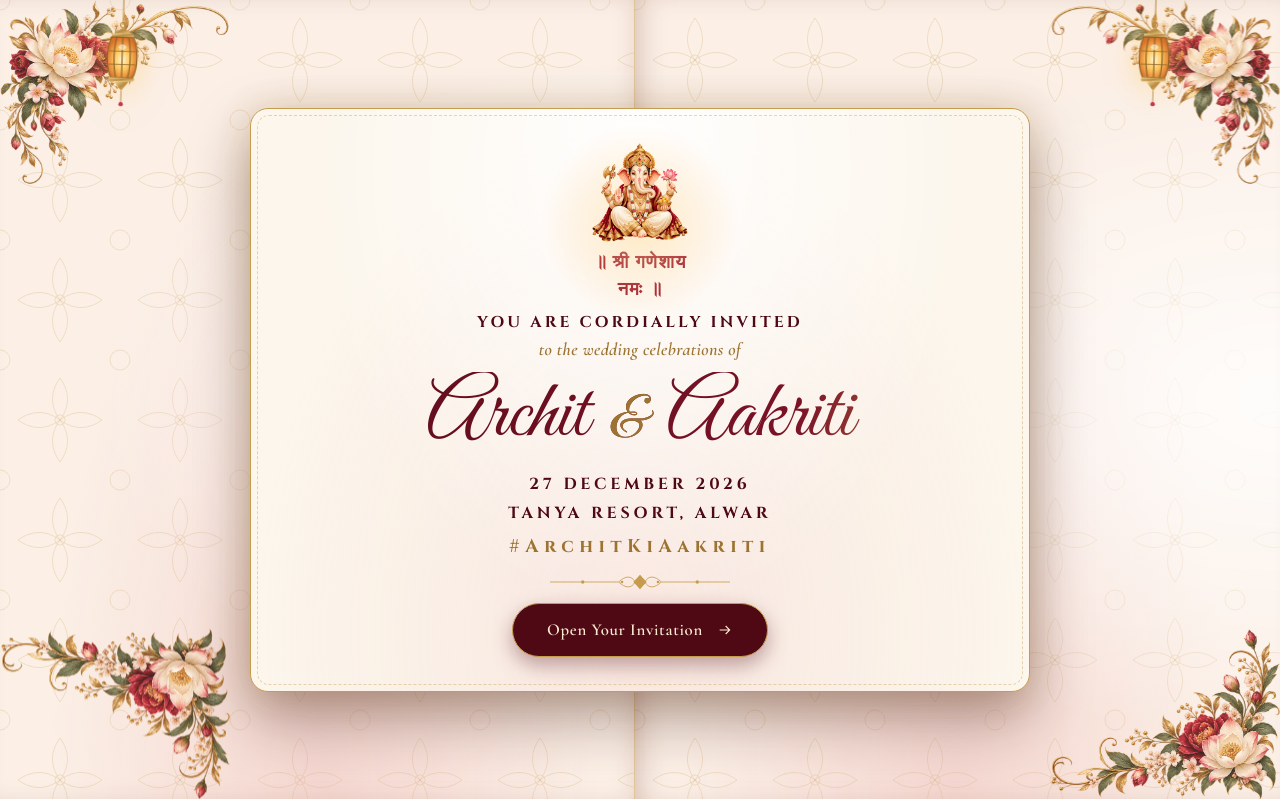
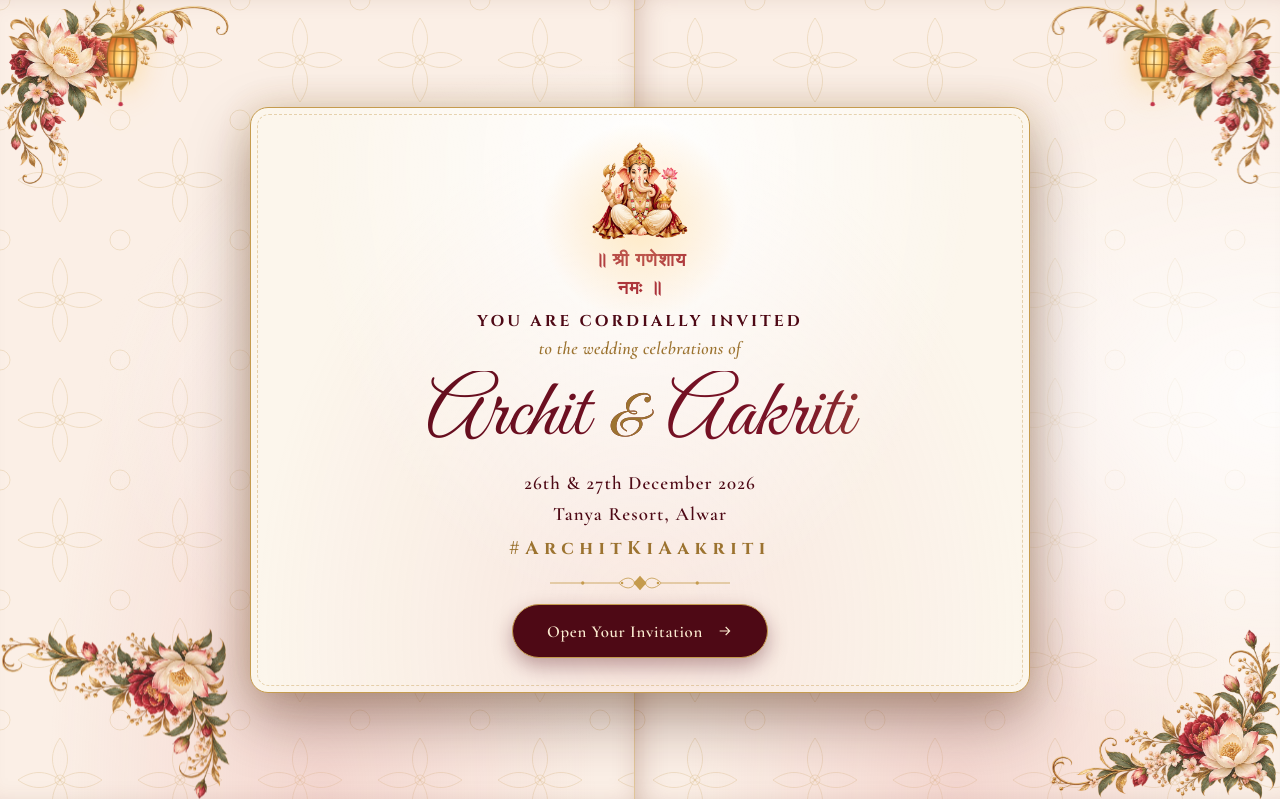
Before and after one commit to architmathur/architaakriti, a plain HTML site: page index.html in a window 1280 px wide. Shown: the top 799 px of the page. Drawn offline with nearby package versions, Linux system fonts and the light colour scheme; a web font is replaced by a local one.

Commit message:
✨ Fix: Capitalize names (Title Case) & set dates to 26th & 27th December everywhere

```diff
--- a/assets/css/style.css
+++ b/assets/css/style.css
@@ -360,12 +360,12 @@ body {
 }
 
 .fam-name {
-  font-family: var(--f-caps);
-  letter-spacing: 0.16em;
+  font-family: var(--f-serif);
+  letter-spacing: 0.04em;
   color: var(--rose);
-  font-size: clamp(0.82rem, 1.8vw, 1.02rem);
+  font-size: clamp(1.1rem, 2.2vw, 1.35rem);
   font-weight: 700;
-  text-transform: uppercase;
+  text-transform: capitalize;
 }
 
 .fam-parents {
@@ -390,14 +390,14 @@ body {
 }
 
 .intro__date {
-  font-family: var(--f-caps);
-  letter-spacing: 0.24em;
+  font-family: var(--f-serif);
+  letter-spacing: 0.06em;
   color: var(--maroon);
-  margin: 4px 0 0;
-  font-size: clamp(0.82rem, 1.8vw, 1rem);
-  font-weight: 700;
-  line-height: 1.8;
-  text-transform: uppercase;
+  margin: 6px 0 0;
+  font-size: clamp(0.95rem, 2vw, 1.18rem);
+  font-weight: 600;
+  line-height: 1.6;
+  text-transform: none;
 }
 
 .intro__tag {
@@ -549,13 +549,13 @@ body {
 }
 
 .blessing__names {
-  font-family: var(--f-caps);
-  letter-spacing: 0.14em;
+  font-family: var(--f-serif);
+  letter-spacing: 0.04em;
   color: var(--maroon);
   text-wrap: balance;
-  font-size: clamp(0.85rem, 1.9vw, 1.05rem);
+  font-size: clamp(1.05rem, 2.2vw, 1.25rem);
   font-weight: 700;
-  text-transform: uppercase;
+  text-transform: capitalize;
 }
 
 .blessing__names .hon {
@@ -593,13 +593,13 @@ body {
 }
 
 .hero__sub {
-  font-family: var(--f-caps);
-  letter-spacing: 0.3em;
+  font-family: var(--f-serif);
+  letter-spacing: 0.08em;
   color: var(--maroon);
   margin: 6px 0 0;
-  font-size: clamp(0.75rem, 1.6vw, 0.98rem);
-  font-weight: 700;
-  text-transform: uppercase;
+  font-size: clamp(0.95rem, 1.8vw, 1.15rem);
+  font-weight: 600;
+  text-transform: none;
 }
 
 .hero__sub .sep {
--- a/assets/js/config.js
+++ b/assets/js/config.js
@@ -23,9 +23,9 @@ const WEDDING_CONFIG = {
   hashtag: "#ArchitKiAakriti",
 
   // Main Wedding Date for Countdown (ISO 8601 format)
-  weddingDateTime: "2026-12-27T19:00:00+05:30",
-  displayDate: "DECEMBER 27, 2026",
-  dateRange: "26 – 27 December 2026",
+  weddingDateTime: "2026-12-26T10:30:00+05:30",
+  displayDate: "26th & 27th December 2026",
+  dateRange: "26th & 27th December 2026",
   city: "Alwar, Rajasthan",
   primaryVenue: "Tanya Resort, Alwar",
 
@@ -55,7 +55,7 @@ const WEDDING_CONFIG = {
   // Day-wise Wedding Celebrations
   eventDays: [
     {
-      dayTitle: "Day 1 · Saturday, 26 December 2026",
+      dayTitle: "Day 1 · Saturday, 26th December 2026",
       subtitle: "Auspicious Beginnings, Traditional Rituals & Sangeet",
       events: [
         {
@@ -94,7 +94,7 @@ const WEDDING_CONFIG = {
       ]
     },
     {
-      dayTitle: "Day 2 · Sunday, 27 December 2026",
+      dayTitle: "Day 2 · Sunday, 27th December 2026",
       subtitle: "The Auspicious Wedding Day & Sacred Vows",
       badge: "The Wedding Day",
       events: [
--- a/index.html
+++ b/index.html
@@ -6,8 +6,8 @@
   <title>Archit &amp; Aakriti · Wedding Invitation · #ArchitKiAakriti</title>
 
   <!-- Open Graph / WhatsApp Preview Meta Tags -->
-  <meta property="og:title" content="Wedding Invitation · Archit weds Aakriti · 27 December 2026">
-  <meta property="og:description" content="With heavenly blessings of Late Gopal Sharan Mathur (Babaji), Late Satish Chandra Mathur &amp; Late Savitri Mathur (Nana &amp; Nani), Smt. Laxmi Mathur cordially invites you to the wedding of Archit &amp; Aakriti at Tanya Resort, Alwar, Rajasthan.">
+  <meta property="og:title" content="Wedding Invitation · Archit weds Aakriti · 26th &amp; 27th December 2026">
+  <meta property="og:description" content="With heavenly blessings of Late Gopal Sharan Mathur (Babaji), Late Satish Chandra Mathur &amp; Late Savitri Mathur (Nana &amp; Nani), Smt. Laxmi Mathur cordially invites you to the wedding celebrations of Archit &amp; Aakriti on 26th &amp; 27th December 2026 at Tanya Resort, Alwar, Rajasthan.">
   <meta property="og:image" content="assets/images/couple-portrait.svg">
   <meta property="og:type" content="website">
   <meta name="theme-color" content="#33040C">
@@ -109,7 +109,7 @@
 
       <!-- Date & Venue -->
       <p class="intro__date">
-        <span>27 December 2026</span><br>
+        <span>26th &amp; 27th December 2026</span><br>
         <span>Tanya Resort, Alwar</span>
       </p>
       <p class="intro__tag">#ArchitKiAakriti</p>
@@ -220,18 +220,18 @@
       <div class="families hero__families">
         <p>
           <span class="fam-name">Archit Mathur</span>
-          <span class="fam-parents">S/o Poonam Mathur &amp; Atulya Mathur</span>
+          <span class="fam-parents">S/o Smt. Poonam Mathur &amp; Sh. Atulya Mathur</span>
         </p>
         <span class="fam-weds" aria-hidden="true">Weds</span>
         <p>
           <span class="fam-name">Aakriti Nagpal</span>
-          <span class="fam-parents">D/o Arvind Nagpal &amp; Kanchan Nagpal</span>
+          <span class="fam-parents">D/o Smt. Kanchan Nagpal &amp; Sh. Arvind Nagpal</span>
         </p>
       </div>
 
       <!-- Subtitle -->
       <p class="hero__sub"><span>A journey of love</span></p>
-      <p class="hero__sub"><span>26 – 27 Dec 2026</span><span class="sep"></span><span>Alwar, Rajasthan</span></p>
+      <p class="hero__sub"><span>26th &amp; 27th December 2026</span><span class="sep"></span><span>Tanya Resort, Alwar</span></p>
 
       <svg class="divider" viewBox="0 0 220 22" aria-hidden="true"><use href="#ornament"/></svg>
 
```
